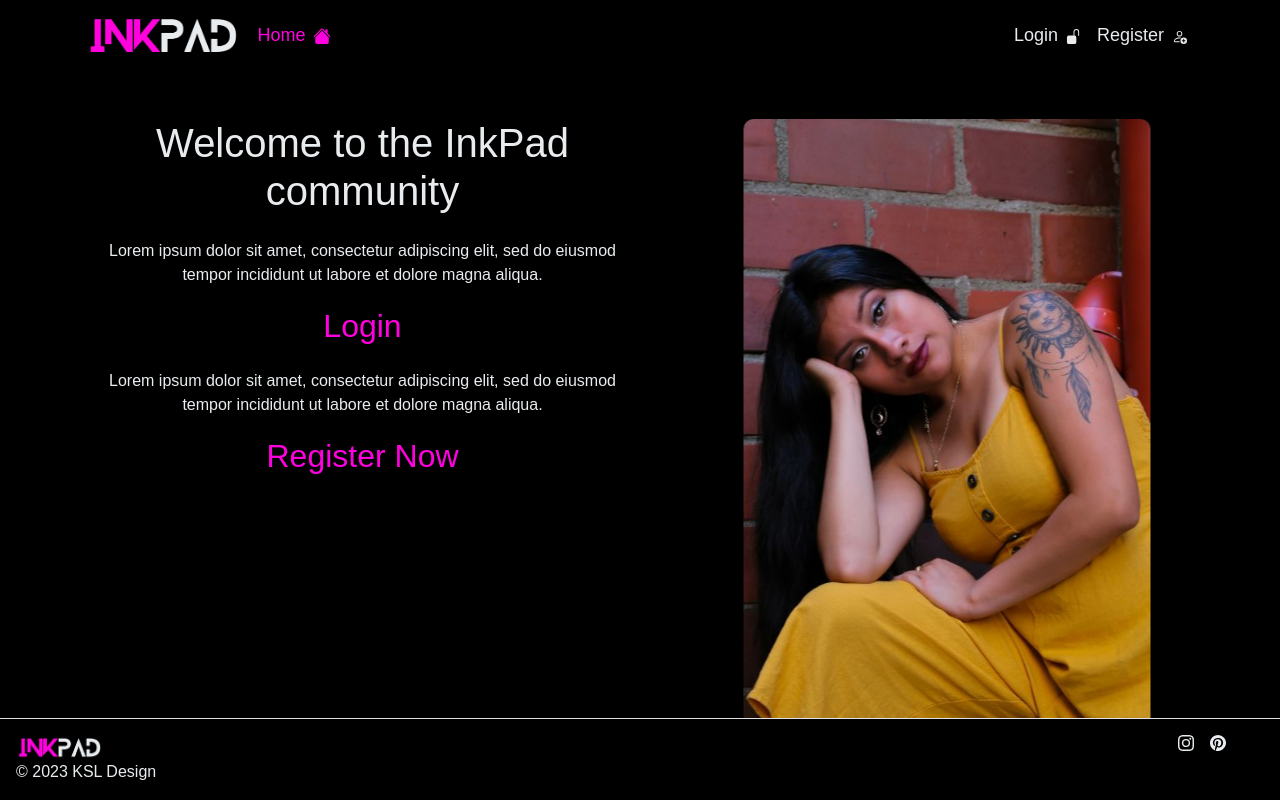
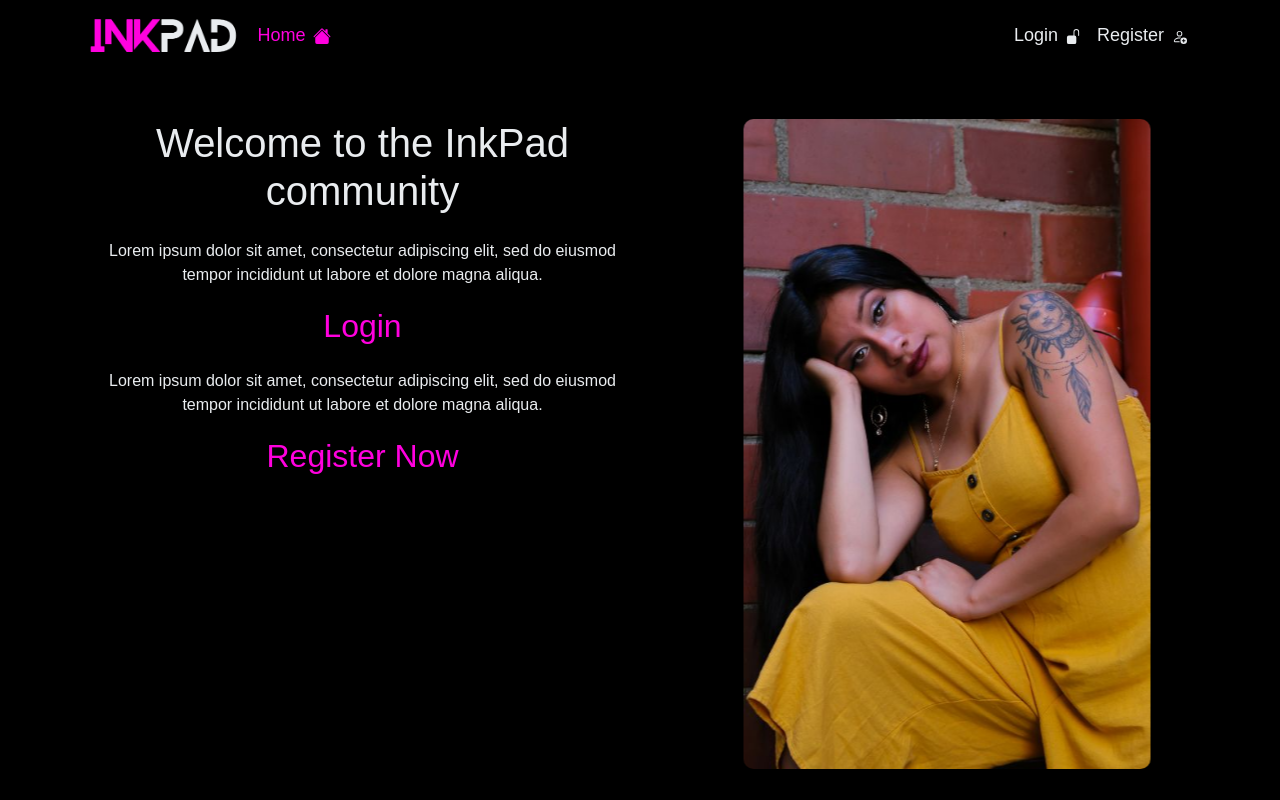
Before and after one commit to llewellynksj/pp5-kl, a React (Create React App) app: page / in a window 1280 px wide. Built offline with nearby package versions, Linux system fonts and the light colour scheme; no server answers; a web font is replaced by a local one.

Commit message:
Remove footer as not working. Will re-add at later date

```diff
--- a/src/App.js
+++ b/src/App.js
@@ -15,7 +15,6 @@ import UpdateProfileForm from "./pages/profiles/UpdateProfileForm";
 import UsernameForm from "./pages/profiles/UsernameForm";
 import UserPasswordForm from "./pages/profiles/UserPasswordForm";
 import NotFound from "./components/NotFound";
-import Footer from "./components/Footer";
 import Home from "./pages/Home";
 
 function App() {
@@ -84,7 +83,6 @@ function App() {
           <Route render={() => <NotFound />} />
         </Switch>
       </Container>
-      <Footer />
     </div>
   );
 }
--- a/src/App.module.css
+++ b/src/App.module.css
@@ -3,7 +3,6 @@
   color: var(--primary-color);
   font-family: 'Moulpali', sans-serif;
   min-height: 100vh;
-  min-height: calc(100vh - 100px);
 }
 
 
--- a/src/components/Footer.js
+++ /dev/null
@@ -1,54 +0,0 @@
-import React, { useState, useEffect } from "react";
-import { Col, Row } from "react-bootstrap";
-import logo from "../assets/logo.webp";
-import { BsInstagram, BsPinterest } from "react-icons/bs";
-import s from "../styles/Footer.module.css";
-
-const Footer = () => {
-  const [showFooter, setShowFooter] = useState(false);
-
-  useEffect(() => {
-    const handleScroll = () => {
-      const scrollTop =
-        document.documentElement.scrollTop || document.body.scrollTop;
-      const scrollHeight =
-        document.documentElement.scrollHeight || document.body.scrollHeight;
-      const clientHeight =
-        document.documentElement.clientHeight || window.innerHeight;
-
-      if (scrollHeight - scrollTop === clientHeight) {
-        setShowFooter(true);
-      } else {
-        setShowFooter(false);
-      }
-    };
-
-    window.addEventListener("scroll", handleScroll);
-    return () => window.removeEventListener("scroll", handleScroll);
-  }, []);
-
-  return (
-    <footer
-      className={`${s.Footer} ${
-        showFooter ? s.Show : s.Hide
-      } d-flex flex-wrap justify-content-between align-items-center border-top p-3`}
-    >
-      <Row className="w-100">
-        <Col>
-          <img src={logo} alt="logo" height="25" />
-        </Col>
-        <Col className="d-flex justify-content-end">
-          <BsInstagram className="mx-2" />
-          <BsPinterest className="mx-2" />
-        </Col>
-      </Row>
-      <Row>
-        <Col>
-          <span className="my-3">&copy; 2023 KSL Design</span>
-        </Col>
-      </Row>
-    </footer>
-  );
-};
-
-export default Footer;
--- a/src/index.css
+++ b/src/index.css
@@ -16,7 +16,3 @@ h1, h2, h3 {
 img {
   border-radius: 10px;
 }
-
-.height {
-  height: 100vh;
-}
--- a/src/pages/Home.js
+++ b/src/pages/Home.js
@@ -8,7 +8,6 @@ import s from "../App.module.css";
 const Home = () => {
   return (
     <>
-      {/* Carousel */}
       <Container>
         <Row className="d-flex justify-content-center my-4 pt-4">
           <Col md={6} className="text-center mb-4">
@@ -36,6 +35,8 @@ const Home = () => {
               <h2>Register Now</h2>
             </Link>
           </Col>
+
+          {/* Carousel */}
           <Col md={6}>
             <Carousel controls={false} indicators={false}>
               <Carousel.Item>
--- a/src/styles/Footer.module.css
+++ /dev/null
@@ -1,13 +0,0 @@
-.Footer {
-  position: fixed;
-  bottom: 0;
-  background-color: var(--main-bg-color);
-  padding: 20px 0;
-  width: 100%;
-  z-index: 100;
-  transition: transform 0.3s ease;
-}
-
-.Footer.Hide {
-  transform: translateY(100%);
-}
```
